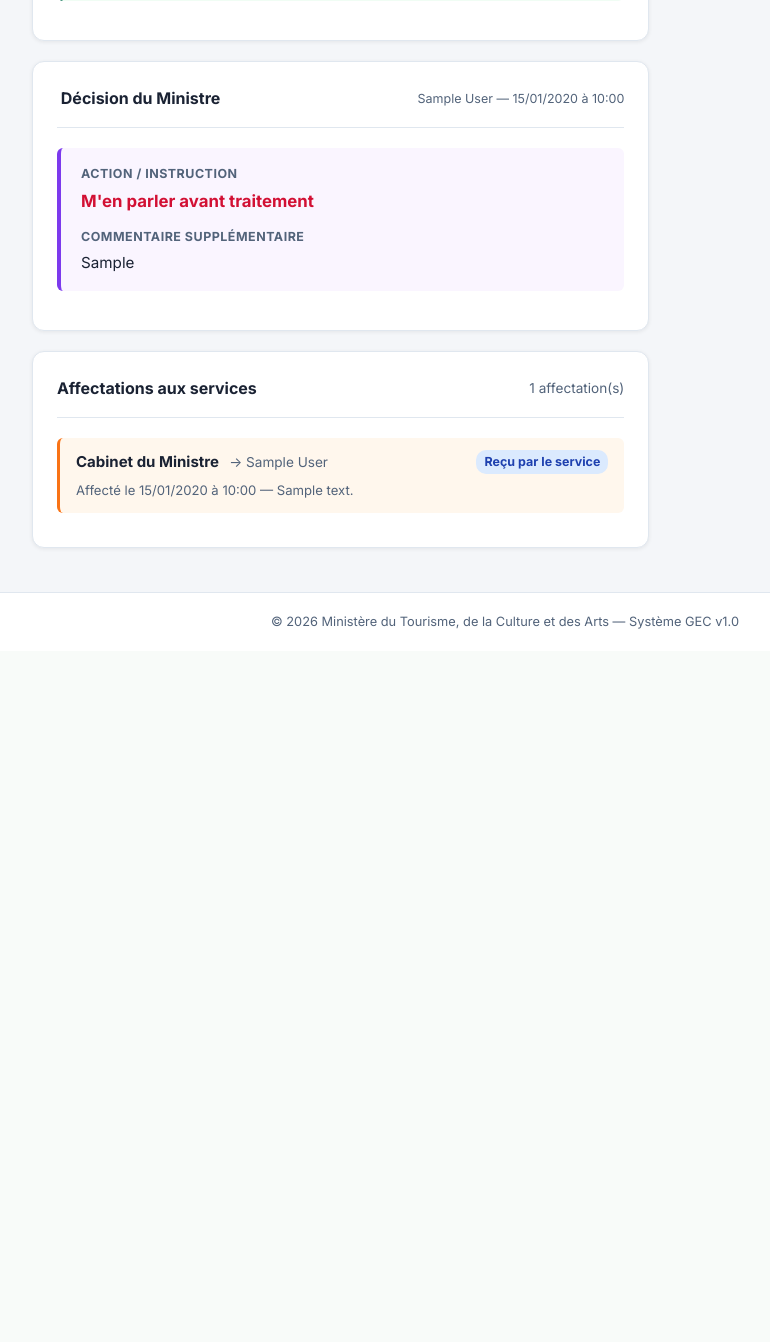
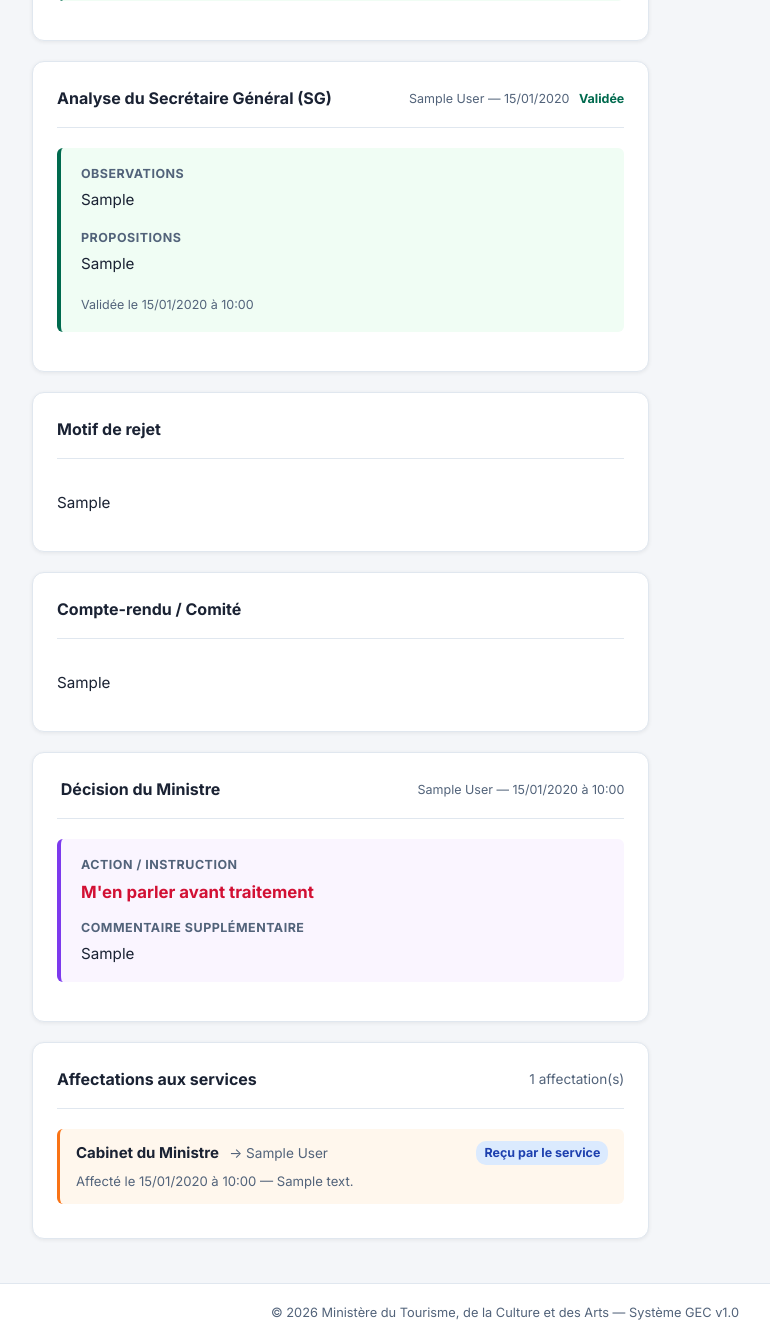
Before and after one commit to Gloriamdk/COURRIER, a Django app: page /courrier/1/ in a window 1280 px wide. Shown: the part 870-2212 px from the top of the page, without its empty margins (270-1040 px from the left). Before the commit the page ends 1499 px from the top, so only its background shows below. Run offline with Django 5.2, Linux system fonts and the light colour scheme; a user stored in the database is signed in; tables that the repository leaves empty hold one stand-in row (values such as "Sample post").

Commit message:
correction de la page du SG

```diff
--- a/courrier/urls.py
+++ b/courrier/urls.py
@@ -6,9 +6,12 @@ from .views import (
     DashboardView,
     CourrierListView,
     CourrierCreateView,
+    CourrierUpdateView,
     CourrierDetailView,
     FicheAnalyseCreateView,
+    FicheAnalyseSGCreateView,
     FicheAnalyseValidateView,
+    FicheAnalyseSGValidateView,
     DecisionCreateView,
     AffectationCreateView,
     DocumentDownloadView,
@@ -29,7 +32,9 @@ urlpatterns = [
 
     # ── Fiche d'analyse (DC) ─────────────────────────────────────────────────
     path('<int:courrier_id>/fiche/nouveau/', FicheAnalyseCreateView.as_view(), name='fiche_nouveau'),
+    path('<int:courrier_id>/fiche-sg/nouveau/', FicheAnalyseSGCreateView.as_view(), name='fiche_sg_nouveau'),
     path('<int:courrier_id>/fiche/valider/', FicheAnalyseValidateView.as_view(), name='fiche_valider'),
+    path('<int:courrier_id>/fiche-sg/valider/', FicheAnalyseSGValidateView.as_view(), name='fiche_sg_valider'),
 
     # ── Décision (Ministre) ───────────────────────────────────────────────────
     path('<int:courrier_id>/decision/nouveau/', DecisionCreateView.as_view(), name='decision_nouveau'),
@@ -40,6 +45,7 @@ urlpatterns = [
     # ── Transmission & Rejet (Secrétaires) ───────────────────────────────────
     path('<int:courrier_id>/transmettre/', TransmettreCourrierView.as_view(), name='courrier_transmettre'),
     path('<int:courrier_id>/refuser/', RefuserCourrierView.as_view(), name='courrier_refuser'),
+    path('<int:pk>/editer/', CourrierUpdateView.as_view(), name='courrier_editer'),
 
     # ── Notifications (AJAX) ─────────────────────────────────────────────────
     path('notification/<int:pk>/lue/', MarquerNotificationLueView.as_view(), name='notification_lue'),
--- a/courrier/views.py
+++ b/courrier/views.py
@@ -14,7 +14,7 @@ Organisation :
 """
 
 from django.urls import reverse_lazy, reverse
-from django.views.generic import CreateView, TemplateView, ListView, DetailView, View
+from django.views.generic import CreateView, TemplateView, ListView, DetailView, View, UpdateView
 from django.contrib.auth.mixins import LoginRequiredMixin
 from django.contrib.auth import logout
 from django.contrib import messages
@@ -24,8 +24,8 @@ from django.utils import timezone
 from django.db import IntegrityError, transaction
 from pathlib import Path
 
-from .models import Courrier, User, FicheAnalyse, Decision, Document, Historique, Notification, Affectation
-from .forms import CourrierForm, FicheAnalyseForm, AffectationForm
+from .models import Courrier, User, FicheAnalyse, FicheAnalyseSG, Decision, Document, Historique, Notification, Affectation
+from .forms import CourrierForm, FicheAnalyseForm, FicheAnalyseSGForm, AffectationForm
 from .decision_forms import DecisionForm
 from .utils import RoleRequiredMixin
 from .validators import validate_document_upload
@@ -216,6 +216,19 @@ class CourrierDetailView(LoginRequiredMixin, DetailView):
             and context['fiche_analyse'].analyse_par_id == user.id
             and courrier.statut == Courrier.Statut.EN_COURS_DC
         )
+        # Permission pour le SG de valider sa propre fiche
+        try:
+            fiche_sg = courrier.fiche_analyse_sg
+        except FicheAnalyseSG.DoesNotExist:
+            fiche_sg = None
+
+        context['peut_valider_fiche_sg'] = (
+            user.role == User.Role.SG
+            and fiche_sg is not None
+            and not fiche_sg.valide
+            and fiche_sg.analyse_par_id == user.id
+            and courrier.statut == Courrier.Statut.EN_COURS_DC
+        )
         context['peut_decider'] = (
             user.role == User.Role.MINISTRE
             and context['fiche_analyse'] is not None
@@ -286,6 +299,44 @@ class CourrierCreateView(LoginRequiredMixin, RoleRequiredMixin, CreateView):
             f"✅ Courrier {courrier.reference} enregistré avec succès et transmis au Directeur de Cabinet."
         )
         return response
+
+
+class CourrierUpdateView(LoginRequiredMixin, RoleRequiredMixin, UpdateView):
+    """
+    Permet au Secrétariat Central de modifier un courrier retourné pour correction.
+    """
+    model = Courrier
+    form_class = CourrierForm
+    template_name = 'courrier_form.html'
+    allowed_roles = [User.Role.SECRETARIAT_CENTRAL]
+
+    def get_object(self, queryset=None):
+        obj = get_object_or_404(Courrier.objects.pour_utilisateur(self.request.user), pk=self.kwargs['pk'])
+        # Autoriser l'édition si le courrier a été rejeté par un secrétaire
+        if obj.statut != Courrier.Statut.REJETE_SECRETAIRE and obj.cree_par_id != self.request.user.id:
+            raise Http404("Édition non autorisée.")
+        return obj
+
+    def form_valid(self, form):
+        response = super().form_valid(form)
+        courrier = self.object
+        # Journal d'audit
+        creer_historique(
+            courrier=courrier,
+            utilisateur=self.request.user,
+            action='MODIFICATION',
+            description=f"Courrier modifié par le Secrétariat Central {self.request.user.get_full_name() or self.request.user.username}."
+        )
+
+        # Notifier le secrétariat qui avait rejeté
+        notifier_role(role=User.Role.SECRETAIRE_DC, courrier=courrier,
+                     message=f"Le courrier {courrier.reference} a été modifié par le Secrétariat Central après rejet.")
+
+        messages.success(self.request, f"✅ Courrier {courrier.reference} mis à jour.")
+        return response
+
+    def get_success_url(self):
+        return reverse('courrier_detail', kwargs={'pk': self.object.pk})
 
 
 class DocumentDownloadView(LoginRequiredMixin, View):
@@ -375,6 +426,62 @@ class FicheAnalyseCreateView(LoginRequiredMixin, RoleRequiredMixin, CreateView):
         return reverse('courrier_detail', kwargs={'pk': self.kwargs['courrier_id']})
 
 
+class FicheAnalyseSGCreateView(LoginRequiredMixin, RoleRequiredMixin, CreateView):
+    """
+    Rédaction de la fiche d'analyse par le Secrétaire Général (SG).
+    Même comportement que pour le DC.
+    """
+    model = FicheAnalyseSG
+    form_class = FicheAnalyseSGForm
+    template_name = 'fiche_analyse_form.html'
+    allowed_roles = [User.Role.SG]
+
+    def get_courrier(self):
+        return get_object_or_404(
+            Courrier.objects.pour_utilisateur(self.request.user).filter(
+                statut__in=[Courrier.Statut.TRANSMIS_DC, Courrier.Statut.EN_COURS_DC],
+                fiche_analyse_sg__isnull=True,
+            ),
+            pk=self.kwargs['courrier_id'],
+        )
+
+    def get_context_data(self, **kwargs):
+        context = super().get_context_data(**kwargs)
+        context['courrier'] = self.get_courrier()
+        return context
+
+    def form_valid(self, form):
+        try:
+            with transaction.atomic():
+                courrier = self.get_courrier()
+                form.instance.analyse_par = self.request.user
+                form.instance.courrier = courrier
+                response = super().form_valid(form)
+
+                # Keep in EN_COURS_DC so DC/SG can work in parallel
+                courrier.statut = Courrier.Statut.EN_COURS_DC
+                courrier.save(update_fields=['statut'])
+
+                creer_historique(
+                    courrier=courrier,
+                    utilisateur=self.request.user,
+                    action='ANALYSE_SG_REDIGEE',
+                    description=f"Fiche d'analyse (SG) rédigée par {self.request.user.get_full_name() or self.request.user.username}."
+                )
+        except IntegrityError:
+            messages.error(self.request, "Une fiche d'analyse (SG) existe déjà pour ce courrier.")
+            return redirect('courrier_detail', pk=self.kwargs['courrier_id'])
+
+        messages.success(
+            self.request,
+            f"✅ Fiche d'analyse (SG) enregistrée. Vous pouvez maintenant la valider."
+        )
+        return response
+
+    def get_success_url(self):
+        return reverse('courrier_detail', kwargs={'pk': self.kwargs['courrier_id']})
+
+
 # ==============================================================================
 # FICHE D'ANALYSE — Validation par le DC
 # ==============================================================================
@@ -402,31 +509,95 @@ class FicheAnalyseValidateView(LoginRequiredMixin, RoleRequiredMixin, View):
         fiche.date_validation = timezone.now()
         fiche.save(update_fields=['valide', 'date_validation'])
 
-        # Mise à jour du statut du courrier
-        courrier.statut = Courrier.Statut.ANALYSE_VALIDE
-        courrier.save(update_fields=['statut'])
-
         # Journal d'audit
         creer_historique(
             courrier=courrier,
             utilisateur=request.user,
             action='VALIDATION_ANALYSE',
-            description=f"Fiche d'analyse validée par le DC {request.user.get_full_name() or request.user.username}. "
-                        f"Courrier en attente de transmission par le Secrétariat du Ministre."
+            description=f"Fiche d'analyse validée par le DC {request.user.get_full_name() or request.user.username}."
         )
 
-        # Notification uniquement au Secrétaire du Ministre
+        # Si la fiche SG existe et est validée, on marque l'analyse globale comme validée
+        try:
+            fiche_sg = courrier.fiche_analyse_sg
+        except FicheAnalyseSG.DoesNotExist:
+            fiche_sg = None
 
-        notifier_role(
-            role=User.Role.SECRETAIRE_MINISTRE,
+        if fiche_sg and fiche_sg.valide:
+            courrier.statut = Courrier.Statut.ANALYSE_VALIDE
+            courrier.save(update_fields=['statut'])
+
+            notifier_role(
+                role=User.Role.SECRETAIRE_MINISTRE,
+                courrier=courrier,
+                message=f"Nouveau courrier à soumettre au Ministre : {courrier.reference} — {courrier.designation[:60]}."
+            )
+            messages.success(
+                request,
+                f"✅ Analyse validée. Le Secrétariat du Ministre a été notifié pour transmission."
+            )
+        else:
+            # On reste en attente de la validation complémentaire du SG
+            messages.success(
+                request,
+                f"✅ Votre validation a été enregistrée. En attente de la validation complémentaire du SG."
+            )
+        return redirect('courrier_detail', pk=courrier_id)
+
+
+class FicheAnalyseSGValidateView(LoginRequiredMixin, RoleRequiredMixin, View):
+    """
+    Validation de la fiche SG par le Secrétaire Général.
+    Si la fiche DC est validée aussi, on notifie le Secrétariat du Ministre.
+    """
+    allowed_roles = [User.Role.SG]
+
+    def post(self, request, courrier_id):
+        courrier = get_object_or_404(
+            Courrier.objects.pour_utilisateur(request.user).filter(
+                statut=Courrier.Statut.EN_COURS_DC,
+                fiche_analyse_sg__analyse_par=request.user,
+                fiche_analyse_sg__valide=False,
+            ),
+            pk=courrier_id,
+        )
+        fiche = courrier.fiche_analyse_sg
+
+        fiche.valide = True
+        fiche.date_validation = timezone.now()
+        fiche.save(update_fields=['valide', 'date_validation'])
+
+        creer_historique(
             courrier=courrier,
-            message=f"Nouveau courrier à soumettre au Ministre : {courrier.reference} — {courrier.designation[:60]}."
+            utilisateur=request.user,
+            action='VALIDATION_ANALYSE_SG',
+            description=f"Fiche d'analyse (SG) validée par {request.user.get_full_name() or request.user.username}."
         )
 
-        messages.success(
-            request,
-            f"✅ Analyse validée. Le Secrétariat du Ministre a été notifié pour transmission."
-        )
+        # Si la fiche DC existe et est validée, on marque l'analyse globale comme validée
+        try:
+            fiche_dc = courrier.fiche_analyse
+        except FicheAnalyse.DoesNotExist:
+            fiche_dc = None
+
+        if fiche_dc and fiche_dc.valide:
+            courrier.statut = Courrier.Statut.ANALYSE_VALIDE
+            courrier.save(update_fields=['statut'])
+
+            notifier_role(
+                role=User.Role.SECRETAIRE_MINISTRE,
+                courrier=courrier,
+                message=f"Nouveau courrier à soumettre au Ministre : {courrier.reference} — {courrier.designation[:60]}."
+            )
+            messages.success(
+                request,
+                f"✅ Analyse (SG) validée. Le Secrétariat du Ministre a été notifié pour transmission."
+            )
+        else:
+            messages.success(
+                request,
+                f"✅ Votre validation a été enregistrée. En attente de la validation complémentaire du DC."
+            )
         return redirect('courrier_detail', pk=courrier_id)
 
 
@@ -449,6 +620,7 @@ class DecisionCreateView(LoginRequiredMixin, RoleRequiredMixin, CreateView):
             Courrier.objects.pour_utilisateur(self.request.user).filter(
                 statut=Courrier.Statut.TRANSMIS_MINISTRE,
                 fiche_analyse__valide=True,
+                fiche_analyse_sg__valide=True,
                 decision__isnull=True,
             ),
             pk=self.kwargs['courrier_id'],
@@ -650,29 +822,31 @@ class RefuserCourrierView(LoginRequiredMixin, RoleRequiredMixin, View):
             pk=courrier_id,
             statut=Courrier.Statut.ARRIVE
         )
+        motif = request.POST.get('motif', '').strip()
 
-        # Mise à jour du statut
+        # Mise à jour du statut et du motif
         courrier.statut = Courrier.Statut.REJETE_SECRETAIRE
-        courrier.save()
+        courrier.motif_rejet = motif
+        courrier.save(update_fields=['statut', 'motif_rejet'])
 
         # Créer un historique
         creer_historique(
             courrier=courrier,
             utilisateur=request.user,
             action='REJET',
-            description=f"Courrier rejeté par {request.user.get_full_name() or request.user.username} pour vérification ou informations manquantes."
+            description=f"Courrier rejeté par {request.user.get_full_name() or request.user.username}. Motif: {motif or 'Non précisé'}."
         )
 
         # Envoyer une notification au Secrétariat Central
         notifier_role(
             role=User.Role.SECRETARIAT_CENTRAL,
             courrier=courrier,
-            message=f"Le courrier {courrier.reference} a été rejeté par le secrétariat pour correction."
+            message=f"Le courrier {courrier.reference} a été rejeté par le secrétariat. Motif: {motif or 'Non précisé'}."
         )
 
         messages.error(
             request,
-            f"❌ Le courrier {courrier.reference} a été renvoyé au Secrétariat Central."
+            f"❌ Le courrier {courrier.reference} a été renvoyé au Secrétariat Central. Motif: {motif or 'Non précisé'}."
         )
         return redirect('dashboard')
 
--- a/templates/courrier_detail.html
+++ b/templates/courrier_detail.html
@@ -158,6 +158,73 @@
                 </button>
             </form>
             {% endif %}
+            {% if peut_valider_fiche_sg %}
+            <form method="post" action="{% url 'fiche_sg_valider' courrier.pk %}" style="margin-top: 12px;">
+                {% csrf_token %}
+                <button type="submit" class="btn btn-success" id="btn-valider-fiche-sg"
+                        onclick="return confirm('Confirmer la validation (SG) ?')">
+                     Valider (SG)
+                </button>
+            </form>
+            {% endif %}
+        </div>
+        {% endif %}
+
+        <!-- Fiche d'analyse du SG -->
+        {% if courrier.fiche_analyse_sg %}
+        <div class="card">
+            <div class="card-header">
+                <span class="card-title"> Analyse du Secrétaire Général (SG)</span>
+                <small style="color: var(--text-muted);">
+                    {{ courrier.fiche_analyse_sg.analyse_par.get_full_name }} — {{ courrier.fiche_analyse_sg.date_analyse|date:"d/m/Y" }}
+                    {% if courrier.fiche_analyse_sg.valide %}
+                        <span style="color: var(--success-color); font-weight: 700; margin-left: 6px;"> Validée</span>
+                    {% else %}
+                        <span style="color: var(--warning-color); font-weight: 700; margin-left: 6px;"> En attente de validation</span>
+                    {% endif %}
+                </small>
+            </div>
+            <div class="workflow-section">
+                {% if courrier.fiche_analyse_sg.observations_sg %}
+                <div class="field-group">
+                    <span class="field-label">Observations</span>
+                    <p class="field-value">{{ courrier.fiche_analyse_sg.observations_sg|linebreaksbr }}</p>
+                </div>
+                {% endif %}
+                {% if courrier.fiche_analyse_sg.propositions_sg %}
+                <div class="field-group">
+                    <span class="field-label">Propositions</span>
+                    <p class="field-value">{{ courrier.fiche_analyse_sg.propositions_sg|linebreaksbr }}</p>
+                </div>
+                {% endif %}
+                {% if courrier.fiche_analyse_sg.date_validation %}
+                <small style="color: var(--text-muted);">Validée le {{ courrier.fiche_analyse_sg.date_validation|date:"d/m/Y à H:i" }}</small>
+                {% endif %}
+            </div>
+        </div>
+        {% endif %}
+
+        <!-- Motif de rejet (si présent) -->
+        {% if courrier.motif_rejet %}
+        <div class="card">
+            <div class="card-header">
+                <span class="card-title"> Motif de rejet</span>
+            </div>
+            <div style="padding: 12px 0;">
+                <p class="field-value">{{ courrier.motif_rejet|linebreaksbr }}</p>
+            </div>
+        </div>
+        {% endif %}
+
+        <!-- Compte-rendu du comité -->
+        {% if courrier.comite %}
+        <div class="card">
+            <div class="card-header">
+                <span class="card-title"> Compte-rendu / Comité</span>
+            </div>
+            <div style="padding: 12px 0;">
+                <p class="field-value">{{ courrier.comite|linebreaksbr }}</p>
+            </div>
         </div>
         {% endif %}
 
@@ -233,9 +300,15 @@
             <div class="action-buttons" style="flex-direction: column;">
 
                 {% if peut_analyser %}
-                <a href="{% url 'fiche_nouveau' courrier.pk %}" class="btn btn-success" id="btn-rediger-fiche">
-                     Rédiger la fiche d'analyse
-                </a>
+                    {% if request.user.role == 'SG' %}
+                        <a href="{% url 'fiche_sg_nouveau' courrier.pk %}" class="btn btn-success" id="btn-rediger-fiche">
+                             Rédiger la fiche d'analyse (SG)
+                        </a>
+                    {% else %}
+                        <a href="{% url 'fiche_nouveau' courrier.pk %}" class="btn btn-success" id="btn-rediger-fiche">
+                             Rédiger la fiche d'analyse
+                        </a>
+                    {% endif %}
                 {% endif %}
 
                 {% if peut_decider %}
```
Also changed, not shown: courrier/forms.py (+35 -1 lines), courrier/models.py (+68 -0 lines), courrier/migrations/0011_add_sg_and_fields.py (added), courrier/migrations/0012_alter_ficheanalysesg_direction_proposee.py (added).
